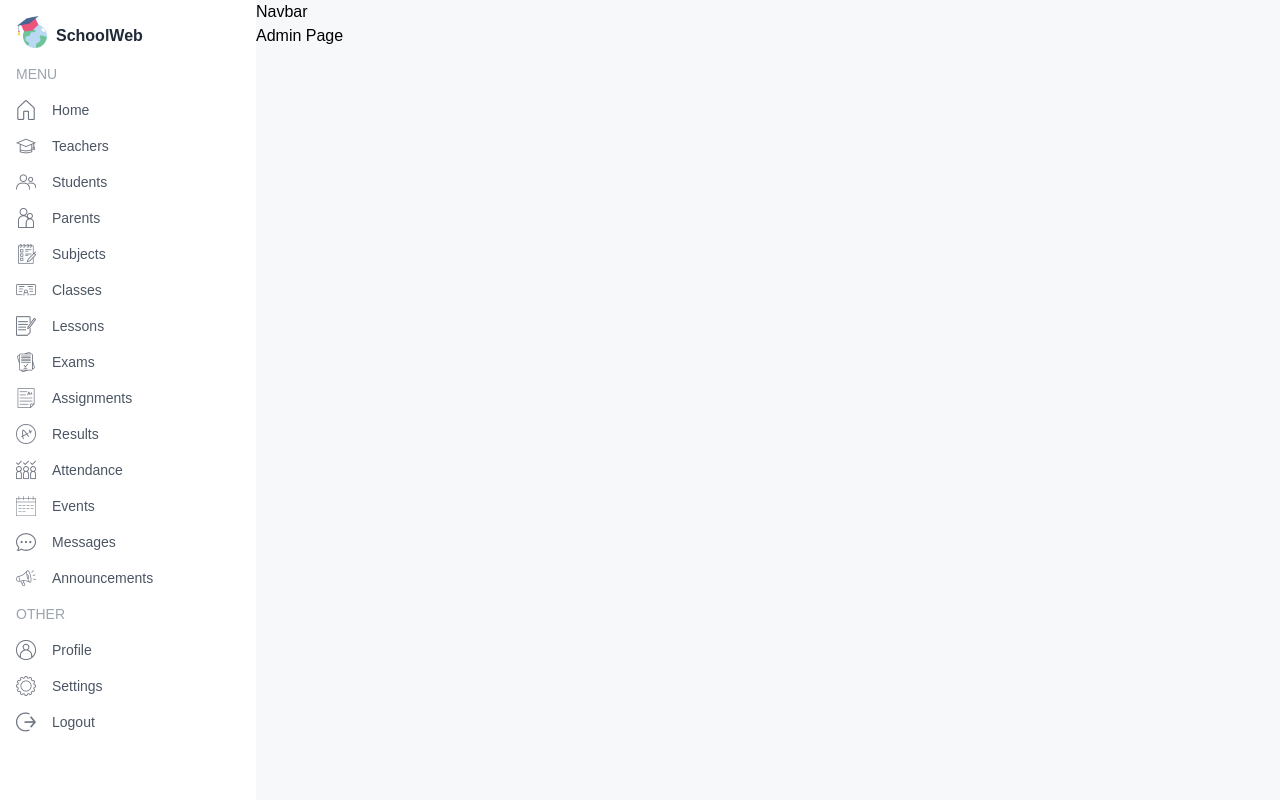
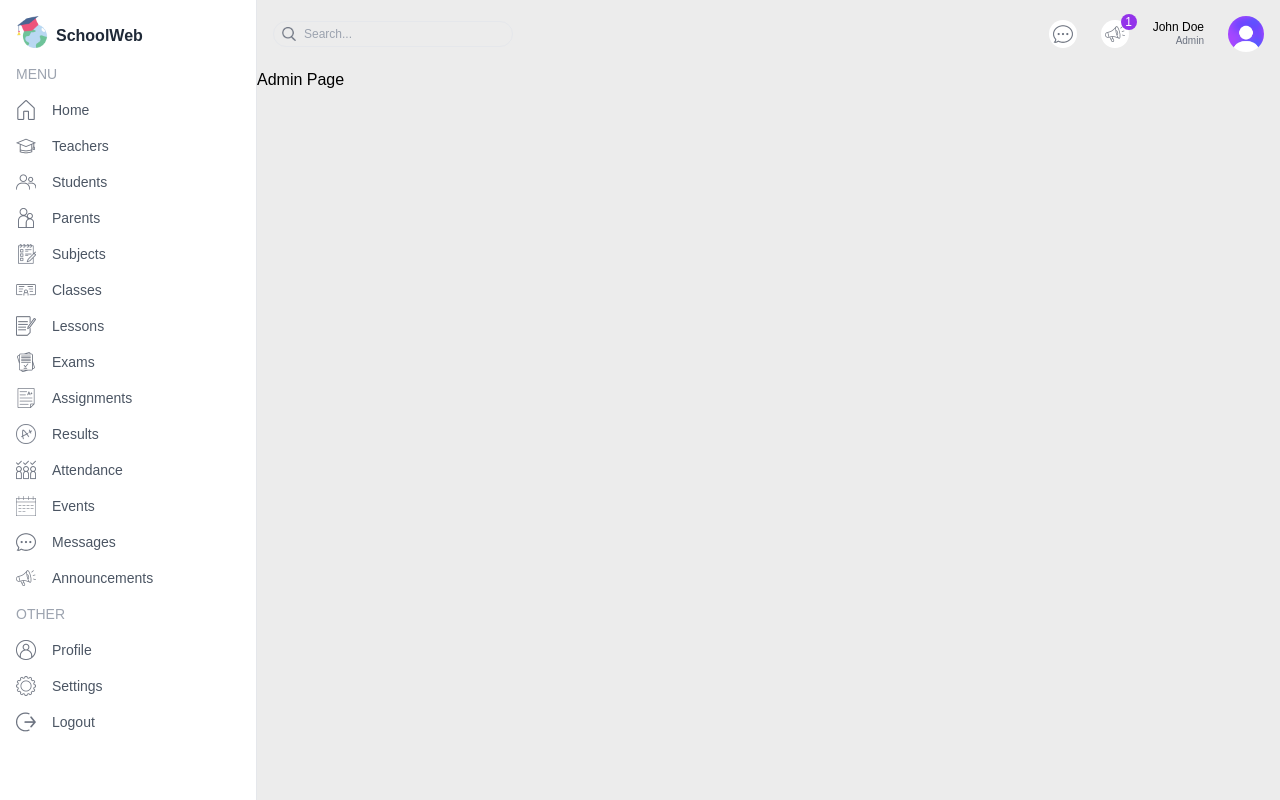
Before and after one commit to WaqarAhmad03/school-web, a Next.js app: page /dashboard/admin in a window 1280 px wide. Built offline with nearby package versions, Linux system fonts and the light colour scheme.

Commit message:
navbar added

```diff
--- a/src/app/dashboard/layout.jsx
+++ b/src/app/dashboard/layout.jsx
@@ -17,10 +17,12 @@ export default function DashboardLayout({ children }) {
             <Menu/>
           </div>
           {/* Right */}
-          <div className="w-[86%] md:w-11/12 lg:w-4/5 bg-[#f7f8fa] transition-all">
+          <div className="w-[86%] md:w-11/12 lg:w-4/5 bg-[#ececec] transition-all border-l">
             <Navbar/>
             {children}
           </div>
         </div>
     );
   }
+
+  // #f7f8fa
--- a/src/components/Navbar.jsx
+++ b/src/components/Navbar.jsx
@@ -1,9 +1,31 @@
+import Image from 'next/image'
 import React from 'react'
 
 const Navbar = () => {
   return (
-    <div>
-      Navbar
+    <div className='flex justify-end md:justify-between items-center p-4'>
+      {/* Search Bar */}
+      <div className='hidden md:flex items-center gap-2 border-[1.5px] rounded-full px-2 py-1'>
+        <div><Image src="/search.png" alt='search' width={14} height={14}/></div>
+        <input type="search" placeholder='Search...' className='w-[200px] bg-transparent outline-none text-xs text-gray-600' />
+      </div>
+      {/* User */}
+      <div className='flex items-center gap-6'>
+        <div className='flex bg-white rounded-full w-7 h-7 justify-center items-center cursor-pointer'>
+          <Image src="/message.png" alt='message' width={20} height={20}/>
+        </div>
+        <div className='flex bg-white rounded-full w-7 h-7 justify-center items-center cursor-pointer relative'>
+          <Image src="/announcement.png" alt='message' width={20} height={20}/>
+          <div className='absolute -top-1.5 -right-2 flex justify-center items-center rounded-full w-4 h-4 text-xs text-white font-light bg-purple-600'>1</div>
+        </div>
+        <div className='flex flex-col'>
+          <span className='text-xs leading-3 font-medium'>John Doe</span>
+          <span className='text-[10px] text-gray-500 text-end'>Admin</span>
+        </div>
+        <div>
+          <Image src="/avatar.png" alt='avatar' width={36} height={36} className='rounded-full'/>
+        </div>
+      </div>
     </div>
   )
 }
```
